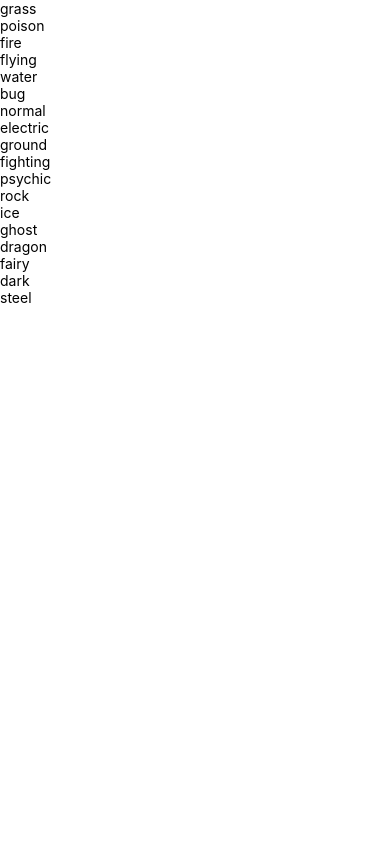
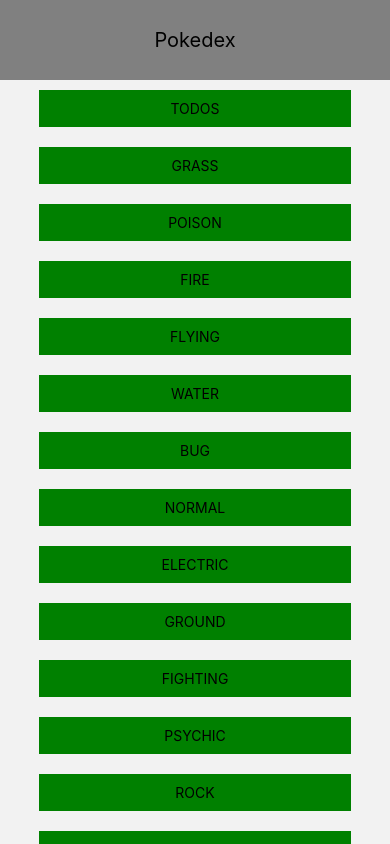
Before and after one commit to YesicaChui/pokedex_navigator_react_native, a React Native app: screen /Home in a window 390 px wide. Built offline with nearby package versions, Linux system fonts and the light colour scheme.

Commit message:
filtrando a un tipo de pokemon usando react navigator

```diff
--- a/App.js
+++ b/App.js
@@ -1,12 +1,16 @@
-import { StatusBar } from 'expo-status-bar';
-import { StyleSheet, Text, View } from 'react-native';
+import { StyleSheet, Text, View, StatusBar} from 'react-native';
 import TipoPokemon from './src/Screens/TipoPokemon';
+import ListPokemon from './src/Screens/ListPokemon';
+import Navigator from './src/navigation/Navigator';
 
 export default function App() {
   return (
-    <View style={styles.container}>
-      <TipoPokemon/>
-    </View>
+    <>
+      <StatusBar
+        backgroundColor={"gray"}
+      />
+      <Navigator />
+    </>
   );
 }
 
--- a/package.json
+++ b/package.json
@@ -10,6 +10,7 @@
   },
   "dependencies": {
     "@react-navigation/native": "^6.1.9",
+    "@react-navigation/native-stack": "^6.9.17",
     "expo": "~49.0.15",
     "expo-status-bar": "~1.6.0",
     "react": "18.2.0",
--- /dev/null
+++ b/src/Components/Header.js
@@ -0,0 +1,25 @@
+import { StyleSheet, Text, View} from 'react-native'
+
+const Header = ({title = "Inicio"}) => {
+
+  return (
+    <View style={styles.container}>
+      <Text style={styles.text}>{title}</Text>
+    </View>
+  )
+}
+
+export default Header
+
+const styles = StyleSheet.create({
+    container:{
+        backgroundColor:"gray",
+        width:"100%",
+        height:80,
+        justifyContent:"center",
+        alignItems:"center"
+    },
+    text:{
+        fontSize:20,
+    }
+})
--- /dev/null
+++ b/src/Components/PokemonItem.js
@@ -0,0 +1,45 @@
+import { Image, Pressable, StyleSheet, Text, View } from 'react-native'
+import React from 'react'
+
+const PokemonItem = ({ pokemon }) => {
+  return (
+    <Pressable style={styles.container} >
+      <Image
+        style={styles.image}
+        resizeMode='cover'
+        source={{ uri: pokemon.img }}
+      />
+      <Text style={styles.text}>{pokemon.name}</Text>
+    </Pressable>
+  )
+}
+
+export default PokemonItem
+
+const styles = StyleSheet.create({
+  container: {
+    width: "80%",
+    height: 100,
+    backgroundColor: "gray",
+    marginHorizontal: "10%",
+    marginVertical: 10,
+    paddingHorizontal: 10,
+    paddingVertical: 15,
+    borderRadius: 5,
+    flexDirection: "row",
+    alignItems: "center",
+    justifyContent: "space-between",
+    gap: 30
+  },
+  text: {
+    width: "60%",
+    textAlign: "center",
+    fontSize: 20,
+    color:"white"
+  },
+  image: {
+    minWidth: 90,
+    height: 90,
+    width: "30%"
+  }
+})
--- /dev/null
+++ b/src/Screens/DetallePokemon.js
@@ -0,0 +1,14 @@
+import { StyleSheet, Text, View } from 'react-native'
+import React from 'react'
+
+const DetallePokemon = () => {
+  return (
+    <View>
+      <Text>DetallePokemon</Text>
+    </View>
+  )
+}
+
+export default DetallePokemon
+
+const styles = StyleSheet.create({})
--- a/src/Screens/ListPokemon.js
+++ b/src/Screens/ListPokemon.js
@@ -0,0 +1,29 @@
+import { FlatList, StyleSheet, Text, View } from 'react-native'
+import allPokemon from '../Data/pokemon.json'
+import { useEffect, useState } from 'react'
+import PokemonItem from '../Components/PokemonItem'
+
+const ListPokemon = ({navigation,route}) => {
+  const [pokemons, setPokemons] = useState(allPokemon.pokemon)
+  const { tipo } = route.params
+  useEffect(() => {
+    console.log(tipo)
+    if(tipo!="TODOS"){
+      const pokemonFiltered = pokemons.filter(pokemon => pokemon.type.includes(tipo.toLowerCase()))
+      console.log(pokemonFiltered)
+      setPokemons(pokemonFiltered)
+    }
+  }, [])
+  return (
+    <FlatList
+      style={styles.container}
+      data={pokemons}
+      keyExtractor={item => item.num}
+      renderItem={({ item }) => <PokemonItem pokemon={item} />}
+    />
+  )
+}
+
+export default ListPokemon
+
+const styles = StyleSheet.create({})
--- a/src/Screens/TipoPokemon.js
+++ b/src/Screens/TipoPokemon.js
@@ -1,15 +1,19 @@
-import { StyleSheet, Text, View } from 'react-native'
-import {dataTipos} from '../Data/dataTipos'
+import { Pressable, StyleSheet, Text, View } from 'react-native'
+import { dataTipos } from '../Data/dataTipos'
 import { FlatList } from 'react-native'
 
-const TipoPokemon = () => {
+const TipoPokemon = ({ navigation }) => {
   return (
     <>
       <FlatList
         style={styles.container}
-        data={dataTipos()}
+        data={["Todos",...dataTipos()]}
         keyExtractor={item => item}
-        renderItem={({ item }) => <Text>{item}</Text>}
+        renderItem={({ item }) => (
+          <Pressable style={styles.containerItem} onPress={() => navigation.navigate("List", { tipo:item.toUpperCase() })} >
+            <Text>{item.toUpperCase()}</Text>
+          </Pressable>
+        )}
       />
     </>
   )
@@ -18,8 +22,17 @@
 export default TipoPokemon
 
 const styles = StyleSheet.create({
-  container:{
-      width:"100%",
+  container: {
+    width: "100%",
 
+  },
+  containerItem: {
+    width: "80%",
+    marginHorizontal: "10%",
+    backgroundColor: "green",
+    margin: 10,
+    padding: 10,
+    justifyContent: "center",
+    alignItems: "center"
   }
 })
--- /dev/null
+++ b/src/navigation/Navigator.js
@@ -0,0 +1,34 @@
+import { NavigationContainer } from '@react-navigation/native'
+import { createNativeStackNavigator } from '@react-navigation/native-stack'
+import TipoPokemon from '../Screens/TipoPokemon'
+import ListPokemon from '../Screens/ListPokemon'
+import DetallePokemon from '../Screens/DetallePokemon'
+import Header from '../Components/Header'
+const Stack = createNativeStackNavigator()
+
+const Navigator = () => {
+  return (
+    <NavigationContainer>
+    <Stack.Navigator
+        initialRouteName='Home'
+        screenOptions={
+            ({route})=>{
+                return {
+                    header : () => <Header title={
+                                        route.name === "Home" ? "Pokedex" :
+                                        route.name === "List" ? `Pokemons ${route.params.tipo.toUpperCase()}` :
+                                        "Detalle Pokemon"
+                    }               />
+                }
+            }
+        }
+    >
+      <Stack.Screen name="Home" component={TipoPokemon} />
+      <Stack.Screen name="List" component={ListPokemon} />
+      <Stack.Screen name="Detalle Pokemon" component={DetallePokemon} />
+    </Stack.Navigator>
+  </NavigationContainer>
+  )
+}
+
+export default Navigator
```
Also changed, not shown: 1 other file (tests, documents, lock files or other folders).
